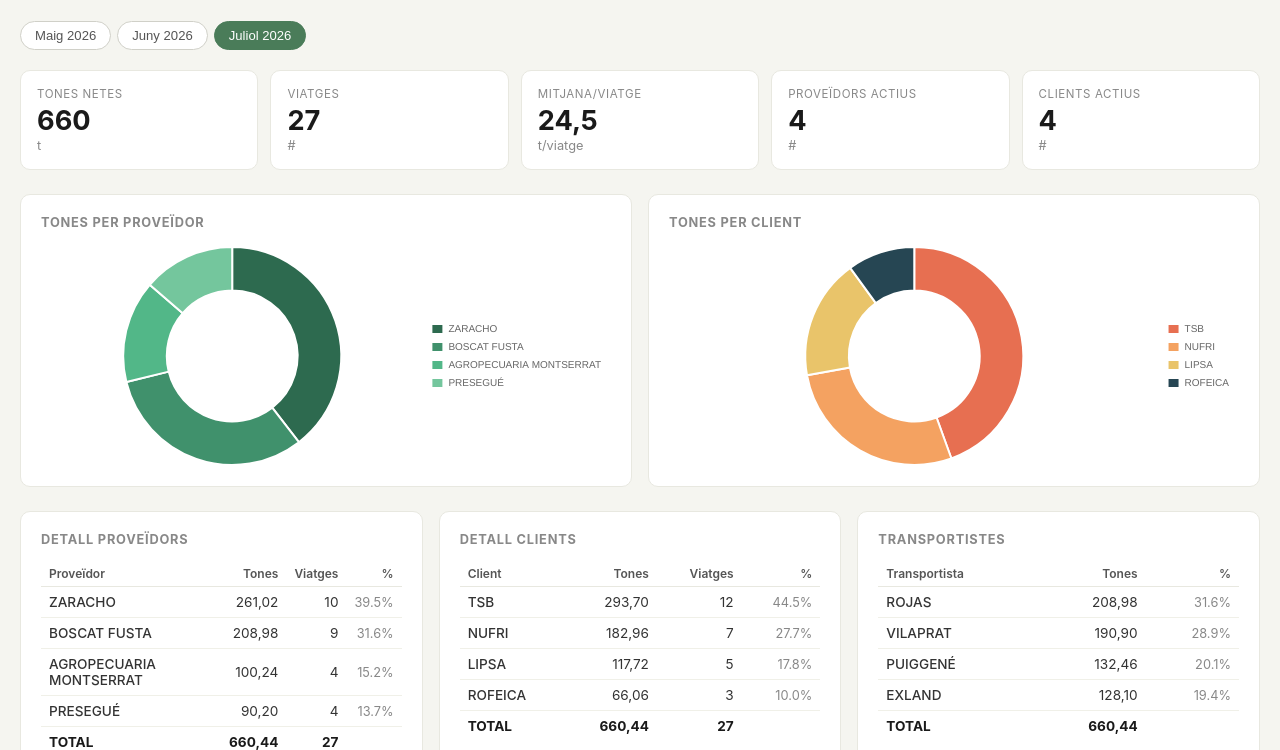
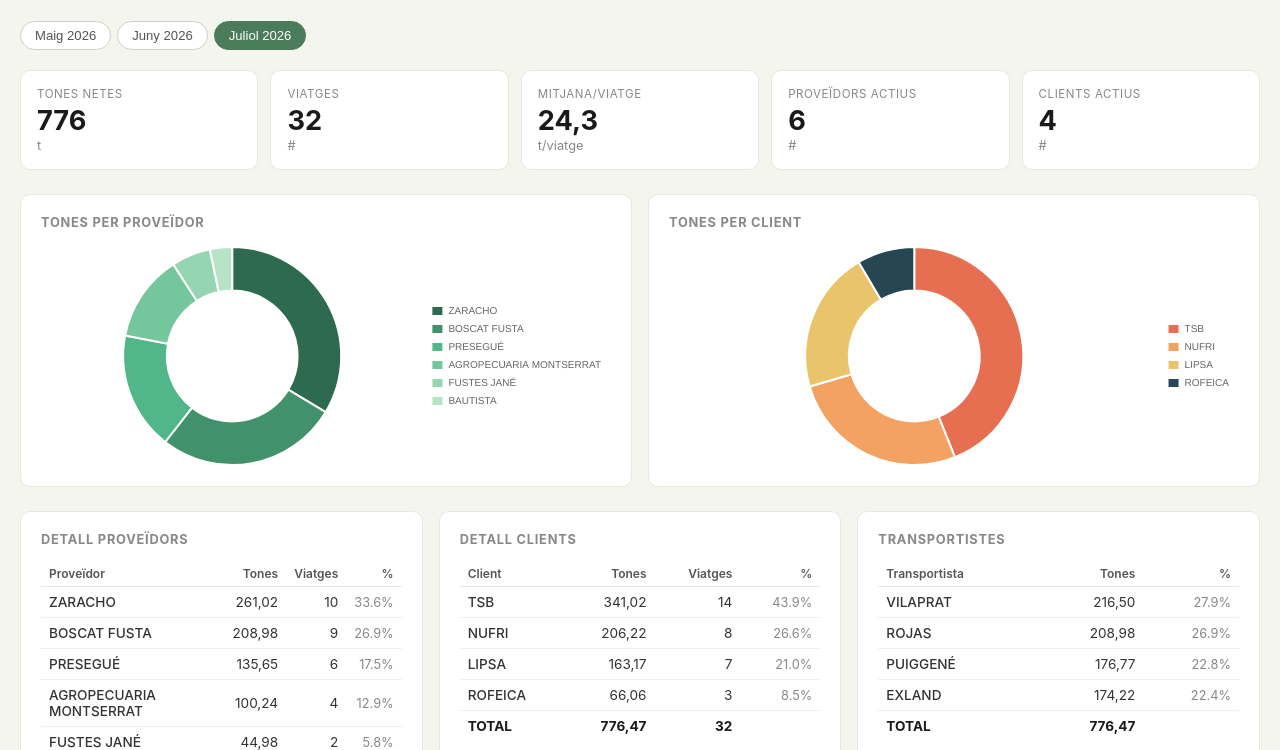
Before and after one commit to marineraimon-dot/novalia-resum-mensual, a plain HTML site: page index.html in a window 1280 px wide. Shown: the part 50-800 px from the top of the page. Drawn offline with nearby package versions, Linux system fonts and the light colour scheme.

Commit message:
Actualitza dades dashboard (2026-07-08 10:32)

```diff
--- a/index.html
+++ b/index.html
@@ -279,32 +279,34 @@ const DATA = {
   },
   "Juliol 2026": {
     kpis: {
-      tones: 660.44,
-      viatges: 27,
-      mitja: 24.46,
-      proveidors: 4,
+      tones: 776.47,
+      viatges: 32,
+      mitja: 24.26,
+      proveidors: 6,
       clients: 4
     },
     proveidors: [
       { nom: "ZARACHO", tones: 261.02, viatges: 10 },
       { nom: "BOSCAT FUSTA", tones: 208.98, viatges: 9 },
+      { nom: "PRESEGUÉ", tones: 135.65, viatges: 6 },
       { nom: "AGROPECUARIA MONTSERRAT", tones: 100.24, viatges: 4 },
-      { nom: "PRESEGUÉ", tones: 90.2, viatges: 4 }
+      { nom: "FUSTES JANÉ", tones: 44.98, viatges: 2 },
+      { nom: "BAUTISTA", tones: 25.6, viatges: 1 }
     ],
     clients: [
-      { nom: "TSB", tones: 293.7, viatges: 12 },
-      { nom: "NUFRI", tones: 182.96, viatges: 7 },
-      { nom: "LIPSA", tones: 117.72, viatges: 5 },
+      { nom: "TSB", tones: 341.02, viatges: 14 },
+      { nom: "NUFRI", tones: 206.22, viatges: 8 },
+      { nom: "LIPSA", tones: 163.17, viatges: 7 },
       { nom: "ROFEICA", tones: 66.06, viatges: 3 }
     ],
     transportistes: [
+      { nom: "VILAPRAT", tones: 216.5 },
       { nom: "ROJAS", tones: 208.98 },
-      { nom: "VILAPRAT", tones: 190.9 },
-      { nom: "PUIGGENÉ", tones: 132.46 },
-      { nom: "EXLAND", tones: 128.1 }
+      { nom: "PUIGGENÉ", tones: 176.77 },
+      { nom: "EXLAND", tones: 174.22 }
     ],
     estelladores: [
-      { nom: "NOVALIA", tones: 451.46 },
+      { nom: "NOVALIA", tones: 567.49 },
       { nom: "ROJAS", tones: 208.98 }
     ]
   }
```
